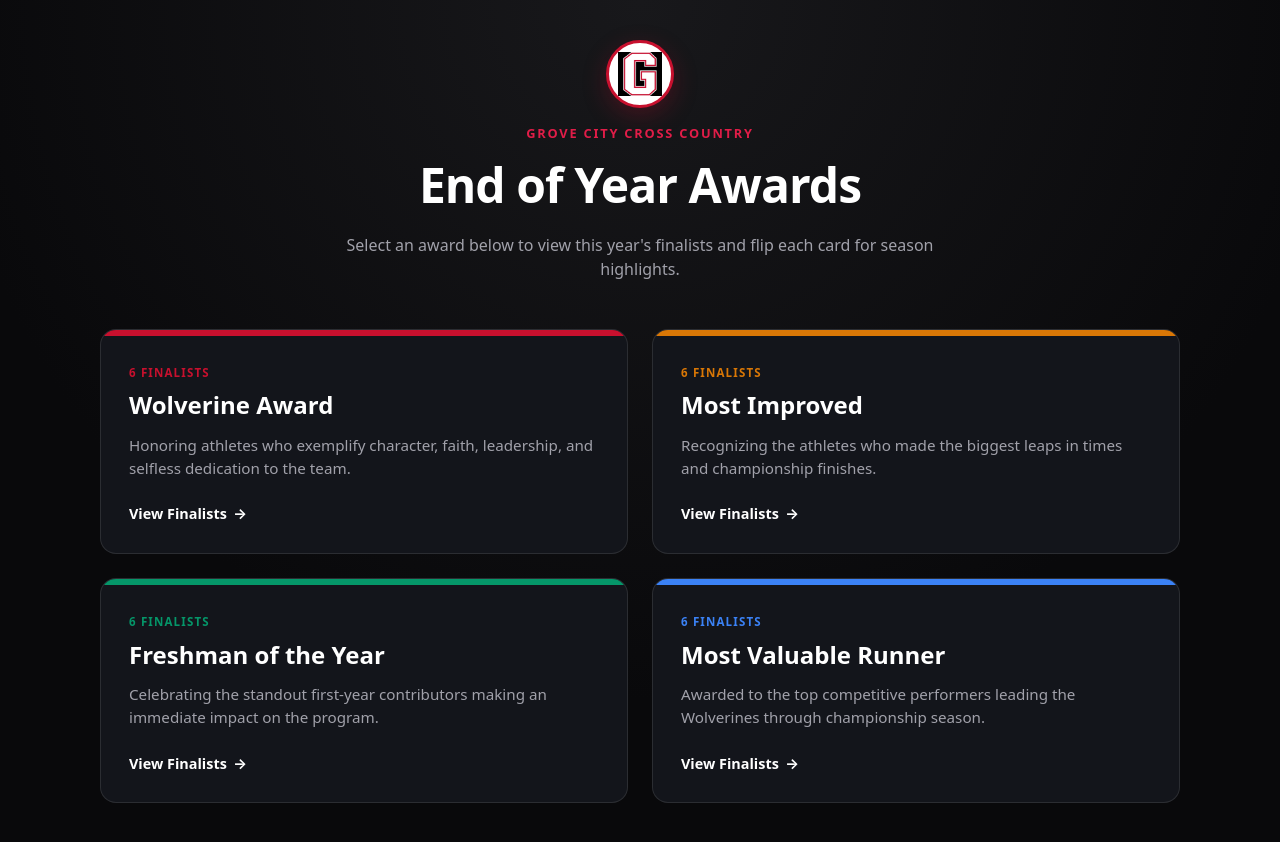
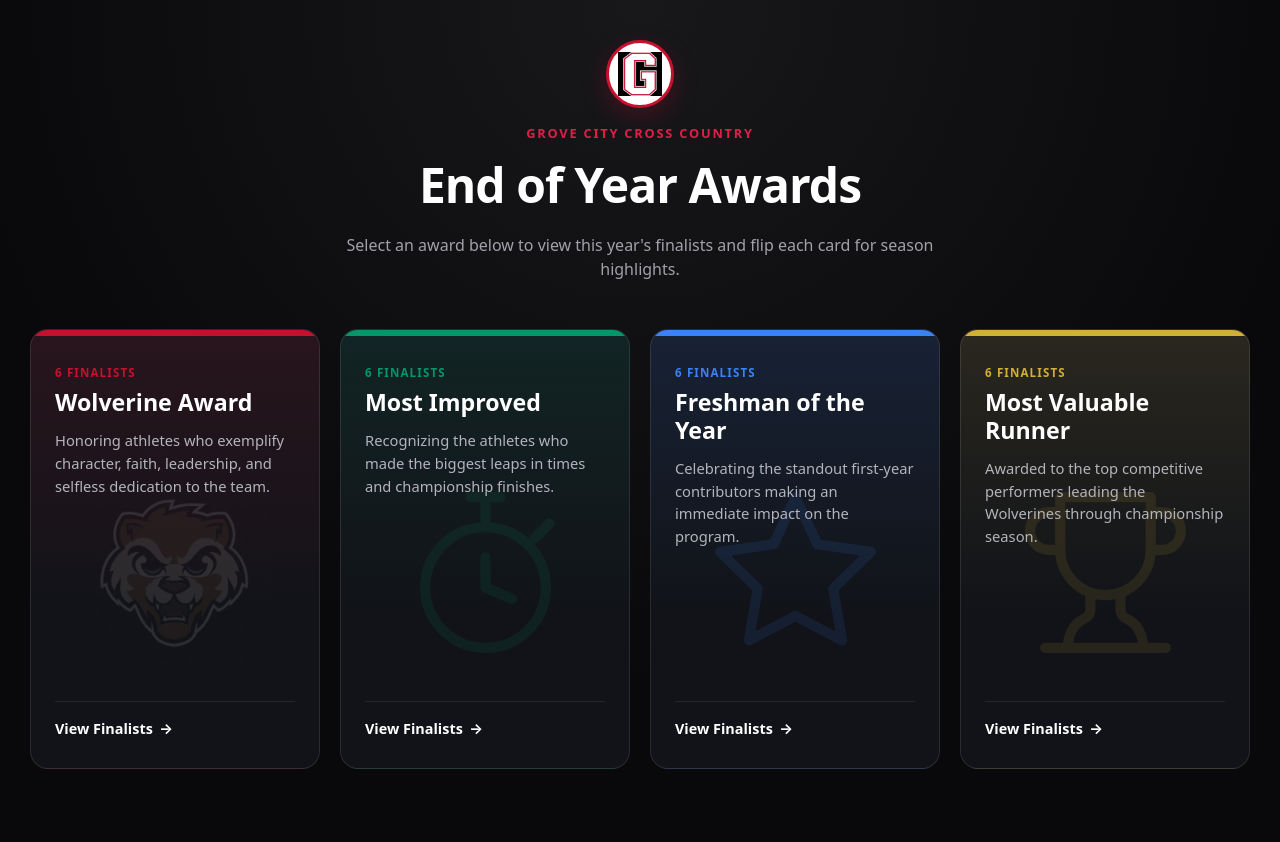
Before and after one commit to JamesYoho/xc_website, a React (Vite) app: page / in a window 1280 px wide. Shown: the top 842 px of the page. Built offline with nearby package versions, Linux system fonts and the light colour scheme.

Commit message:
Color updates and new homepage design

```diff
--- a/src/data/awards.ts
+++ b/src/data/awards.ts
@@ -8,7 +8,7 @@ export interface Stat {
 export interface Finalist {
   id: string;
   name: string;
-  classYear?: string;
+  classYear: string;
   photoUrl: string;
   bio?: string;
   stats: Stat[];
@@ -20,6 +20,7 @@ export interface Award {
   title: string;
   description: string;
   accentColor: string;
+  bgImage?: string;
   finalists: Record<TeamDivision, Finalist[]>;
 }
 
@@ -30,11 +31,13 @@ export const AWARDS: Award[] = [
     description:
       "Honoring athletes who exemplify character, faith, leadership, and selfless dedication to the team.",
     accentColor: "#C8102E",
+    bgImage: "/images/Wolverine.jpg",
     finalists: {
       women: [
         {
           id: "wolverine-w-alayna",
-          name: "Alayna",
+          name: "Alayna Bishop",
+          classYear: "Senior",
           photoUrl: "/images/Alayna.webp",
           bio: "A supportive and caring leader who has continually worked to ensure every woman on the team feels like they have a purpose and belong. She's also helped the team focus on serving the community as the primary organizer of the team's involvement in the campus serve day and her own church's serve day.",
           stats: [
@@ -45,7 +48,8 @@ export const AWARDS: Award[] = [
         },
         {
           id: "wolverine-w-grace",
-          name: "Grace",
+          name: "Grace Fredricks",
+          classYear: "Freshman",
           photoUrl: "/images/Grace.webp",
           bio: "Kind and supportive, Grace has been a believer in her team's potential from the start and has approached each workout and run with joy. She's also been consistently pursuing the Lord and truly uses the sport as a way to explore and deepen her faith.",
           stats: [
@@ -55,7 +59,8 @@ export const AWARDS: Award[] = [
         },
         {
           id: "wolverine-w-stella",
-          name: "Stella",
+          name: "Stella Rapp",
+          classYear: "Freshman",
           photoUrl: "/images/Stella.webp",
           bio: "Despite many health struggles throughout the season, she has been consistently positive in her outlook and supportive of her teammates. Her hard work through the summer translating early in the season was integral to the women's success as a team, as she was a major part of the team seeing for themselves the full extent of their potential and beginning to fully believe in how good they could be. She also may be the only athlete I've seen that can actually mentally push herself beyond the limits of her own body just for the love of competing.",
           stats: [{ label: "6K PR", value: "24:47.9" }],
@@ -65,7 +70,8 @@ export const AWARDS: Award[] = [
       men: [
         {
           id: "wolverine-m-josh",
-          name: "Josh",
+          name: "Josh Haley",
+          classYear: "Junior",
           photoUrl: "/images/Josh.webp",
           bio: "Passionate about the sport and does everything he's asked and more to continue to improve. He doesn't skip any of the small details and truly believes in his own ability and the team's ability to be able to perform at a high level. This belief and attention to detail has not only led to consistent improvement individually but has been an example to the team of how to be a student of the sport and give full attention to doing what's required to compete at the highest level.",
           stats: [
@@ -76,7 +82,7 @@ export const AWARDS: Award[] = [
         },
         {
           id: "wolverine-m-carter",
-          name: "Carter",
+          name: "Carter Williams",
           classYear: "Freshman",
           photoUrl: "/images/Carter.webp",
           bio: "As a freshman, he has already demonstrated a strong desire to continue to grow deeper in his faith as well as the work ethic needed to be the best version of himself as an athlete. He's seen consistent improvement and taken risks in workouts and races to push himself to a higher level.",
@@ -89,7 +95,7 @@ export const AWARDS: Award[] = [
         },
         {
           id: "wolverine-m-james",
-          name: "James",
+          name: "James Yoho",
           classYear: "Senior",
           photoUrl: "/images/James.webp",
           bio: "One of the most respected members of the men's team by his teammates for all four years he's been a member of the program for his character and faith. In turn, he is very loyal to his teammates and friends. His leadership as chaplain and now captain has been integral in establishing a culture and expectation of greater excellence on the men's team. He's also the lone member of the senior class to have been a varsity runner all 4 years of his career.",
@@ -108,12 +114,13 @@ export const AWARDS: Award[] = [
     title: "Most Improved",
     description:
       "Recognizing the athletes who made the biggest leaps in times and championship finishes.",
-    accentColor: "#D97706",
+    accentColor: "#059669",
     finalists: {
       women: [
         {
           id: "mi-w-rebekah-burger",
           name: "Rebekah Burger",
+          classYear: "Junior",
           photoUrl: "/images/Rebekah.webp",
           stats: [
             { label: "6K", value: "24:17.8 → 22:20.1" },
@@ -125,6 +132,7 @@ export const AWARDS: Award[] = [
         {
           id: "mi-w-emily-king",
           name: "Emily King",
+          classYear: "Sophomore",
           photoUrl: "/images/Emily.webp",
           stats: [{ label: "5K", value: "23:51.6 → 21:15.5" }],
           highlights: ["First year competing"],
@@ -132,6 +140,7 @@ export const AWARDS: Award[] = [
         {
           id: "mi-w-lily-lawson",
           name: "Lily Lawson",
+          classYear: "Junior",
           photoUrl: "/images/Lily.webp",
           stats: [
             { label: "6K", value: "28:20.2 → 25:09.0" },
@@ -143,6 +152,7 @@ export const AWARDS: Award[] = [
         {
           id: "mi-m-jacob-call",
           name: "Jacob Call",
+          classYear: "Senior",
           photoUrl: "/images/Call.webp",
           stats: [
             { label: "8K", value: "31:08.0 → 27:55.3" },
@@ -153,6 +163,7 @@ export const AWARDS: Award[] = [
         {
           id: "mi-m-sam-elston",
           name: "Sam Elston",
+          classYear: "Sophomore",
           photoUrl: "/images/Sam.webp",
           stats: [
             { label: "8K", value: "29:01.1 → 26:45.4" },
@@ -163,6 +174,7 @@ export const AWARDS: Award[] = [
         {
           id: "mi-m-isaiah-weindelmayer",
           name: "Isaiah Weindelmayer",
+          classYear: "Senior",
           photoUrl: "/images/Isaiah.webp",
           stats: [
             { label: "8K", value: "30:31.8 → 28:47.9" },
@@ -178,7 +190,7 @@ export const AWARDS: Award[] = [
     title: "Freshman of the Year",
     description:
       "Celebrating the standout first-year contributors making an immediate impact on the program.",
-    accentColor: "#059669",
+    accentColor: "#3B82F6",
     finalists: {
       women: [
         {
@@ -266,12 +278,13 @@ export const AWARDS: Award[] = [
     title: "Most Valuable Runner",
     description:
       "Awarded to the top competitive performers leading the Wolverines through championship season.",
-    accentColor: "#3B82F6",
+    accentColor: "#D3AF37",
     finalists: {
       women: [
         {
           id: "mvp-w-rebekah-burger",
           name: "Rebekah Burger",
+          classYear: "Junior",
           photoUrl: "/images/Rebekah.webp",
           stats: [
             { label: "6K", value: "22:20.1" },
@@ -299,6 +312,7 @@ export const AWARDS: Award[] = [
         {
           id: "mvp-w-cayla-lawrence",
           name: "Cayla Lawrence",
+          classYear: "Senior",
           photoUrl: "/images/Cayla.webp",
           stats: [
             { label: "6K", value: "21:55.4" },
@@ -330,6 +344,7 @@ export const AWARDS: Award[] = [
         {
           id: "mvp-m-colsen-frank",
           name: "Colsen Frank",
+          classYear: "Sophomore",
           photoUrl: "/images/Colsen.webp",
           stats: [
             { label: "8K", value: "25:24.0" },
@@ -344,6 +359,7 @@ export const AWARDS: Award[] = [
         {
           id: "mvp-m-kaiden-williams",
           name: "Kaiden Williams",
+          classYear: "Sophomore",
           photoUrl: "/images/Kaiden.webp",
           stats: [
             { label: "8K", value: "26:31.3" },
--- a/src/index.css
+++ b/src/index.css
@@ -20,7 +20,7 @@ body {
 }
 
 .page-container {
-  max-width: 1120px;
+  max-width: 1260px;
   margin: 0 auto;
   padding: 2.5rem 1.25rem 4rem;
 }
@@ -76,11 +76,17 @@ body {
 
 .awards-grid {
   display: grid;
-  grid-template-columns: repeat(2, minmax(0, 1fr));
-  gap: 1.5rem;
+  grid-template-columns: repeat(4, minmax(0, 1fr));
+  gap: 1.25rem;
 }
 
-@media (max-width: 700px) {
+@media (max-width: 1024px) {
+  .awards-grid {
+    grid-template-columns: repeat(2, minmax(0, 1fr));
+  }
+}
+
+@media (max-width: 600px) {
   .awards-grid {
     grid-template-columns: 1fr;
   }
@@ -91,28 +97,77 @@ body {
   position: relative;
   display: flex;
   flex-direction: column;
+  min-height: 440px;
   text-decoration: none;
   color: inherit;
-  background: #13151b;
+  background: linear-gradient(
+    180deg,
+    color-mix(in srgb, var(--award-accent) 12%, #13151b) 0%,
+    #111318 65%
+  );
   border: 1px solid rgba(255, 255, 255, 0.1);
-  border-radius: 16px;
+  border-radius: 18px;
   overflow: hidden;
-  transition: transform 0.2s ease, border-color 0.2s ease, box-shadow 0.2s ease;
+  transition: transform 0.25s ease, border-color 0.25s ease,
+    box-shadow 0.25s ease;
+}
+
+@media (max-width: 600px) {
+  .award-card {
+    min-height: 290px;
+  }
 }
 
 .award-card:hover {
-  transform: translateY(-4px);
+  transform: translateY(-6px);
   border-color: var(--award-accent);
-  box-shadow: 0 16px 36px rgba(0, 0, 0, 0.45);
+  box-shadow: 0 20px 42px rgba(0, 0, 0, 0.55);
 }
 
 .award-card-accent {
+  position: relative;
+  z-index: 2;
   height: 6px;
   background: var(--award-accent);
 }
 
+.award-card-bg {
+  position: absolute;
+  inset: 0;
+  display: flex;
+  align-items: center;
+  justify-content: center;
+  padding: 1.75rem;
+  pointer-events: none;
+  user-select: none;
+  /* Removed z-index: 0 so mix-blend-mode blends with .award-card */
+}
+
+.award-card-bg-img,
+.award-card-bg-svg {
+  width: 78%;
+  max-width: 210px;
+  height: auto;
+  opacity: 0.11;
+  color: var(--award-accent);
+  transform: translateY(24px);
+  transition: opacity 0.25s ease, transform 0.3s ease;
+  object-fit: contain;
+}
+
+.award-card-bg-img {
+  mix-blend-mode: screen;
+}
+.award-card:hover .award-card-bg-img,
+.award-card:hover .award-card-bg-svg {
+  opacity: 0.2;
+  transform: translateY(16px) scale(1.06);
+}
+
 .award-card-content {
-  padding: 1.75rem;
+  position: relative;
+  z-index: 1;
+  padding: 1.75rem 1.5rem;
   display: flex;
   flex-direction: column;
   flex: 1;
@@ -127,16 +182,18 @@ body {
 }
 
 .award-card-title {
-  margin: 0.4rem 0 0.65rem;
-  font-size: 1.5rem;
+  margin: 0.5rem 0 0.75rem;
+  font-size: 1.45rem;
   font-weight: 800;
+  line-height: 1.2;
   color: #ffffff;
 }
 
 .award-card-description {
   margin: 0 0 1.5rem;
-  color: #a1a1aa;
-  font-size: 0.95rem;
+  color: #b4b4bc;
+  font-size: 0.92rem;
+  line-height: 1.55;
   flex: 1;
 }
 
@@ -147,6 +204,8 @@ body {
   display: inline-flex;
   align-items: center;
   gap: 0.4rem;
+  padding-top: 1rem;
+  border-top: 1px solid rgba(255, 255, 255, 0.08);
 }
 
 /* ---------- AWARD PAGE ---------- */
--- a/src/pages/HomePage.tsx
+++ b/src/pages/HomePage.tsx
@@ -1,6 +1,81 @@
 import type { CSSProperties } from "react";
 import { Link } from "react-router-dom";
-import { AWARDS } from "../data/awards";
+import { AWARDS, type Award } from "../data/awards";
+
+function AwardWatermark({ award }: { award: Award }) {
+  if (award.bgImage) {
+    return (
+      <img
+        src={award.bgImage}
+        alt=""
+        className="award-card-bg-img"
+        aria-hidden="true"
+      />
+    );
+  }
+
+  switch (award.slug) {
+    case "most-improved":
+      // Stopwatch
+      return (
+        <svg
+          className="award-card-bg-svg"
+          viewBox="0 0 24 24"
+          fill="none"
+          stroke="currentColor"
+          strokeWidth="1.35"
+          strokeLinecap="round"
+          strokeLinejoin="round"
+          aria-hidden="true"
+        >
+          <line x1="10" y1="2" x2="14" y2="2" />
+          <line x1="12" y1="2" x2="12" y2="5" />
+          <line x1="18.5" y1="7.5" x2="20.5" y2="5.5" />
+          <circle cx="12" cy="14" r="8" />
+          <polyline points="12 10 12 14 15.5 15.5" />
+        </svg>
+      );
+
+    case "mvp":
+      // Trophy
+      return (
+        <svg
+          className="award-card-bg-svg"
+          viewBox="0 0 24 24"
+          fill="none"
+          stroke="currentColor"
+          strokeWidth="1.35"
+          strokeLinecap="round"
+          strokeLinejoin="round"
+          aria-hidden="true"
+        >
+          <path d="M6 9H4.5a2.5 2.5 0 0 1 0-5H6" />
+          <path d="M18 9h1.5a2.5 2.5 0 0 0 0-5H18" />
+          <path d="M4 22h16" />
+          <path d="M10 14.66V17c0 .55-.47.98-.97 1.21C7.85 18.75 7 20.24 7 22" />
+          <path d="M14 14.66V17c0 .55.47.98.97 1.21C16.15 18.75 17 20.24 17 22" />
+          <path d="M18 2H6v7a6 6 0 0 0 12 0V2Z" />
+        </svg>
+      );
+
+    default:
+      // Placeholder star for Freshman of the Year (swap via bgImage or replace SVG later)
+      return (
+        <svg
+          className="award-card-bg-svg"
+          viewBox="0 0 24 24"
+          fill="none"
+          stroke="currentColor"
+          strokeWidth="1.35"
+          strokeLinecap="round"
+          strokeLinejoin="round"
+          aria-hidden="true"
+        >
+          <path d="M12 2l2.9 6.26L22 9.27l-5 4.87 1.18 6.88L12 17.77l-6.18 3.25L7 14.14 2 9.27l7.1-1.01L12 2z" />
+        </svg>
+      );
+  }
+}
 
 export function HomePage() {
   return (
@@ -30,6 +105,11 @@ export function HomePage() {
               style={{ "--award-accent": award.accentColor } as CSSProperties}
             >
               <div className="award-card-accent" aria-hidden="true" />
+
+              <div className="award-card-bg" aria-hidden="true">
+                <AwardWatermark award={award} />
+              </div>
+
               <div className="award-card-content">
                 <span className="award-card-count">
                   {totalFinalists} Finalists
```
Also changed, not shown: public/images/Wolverine.jpg (added).
